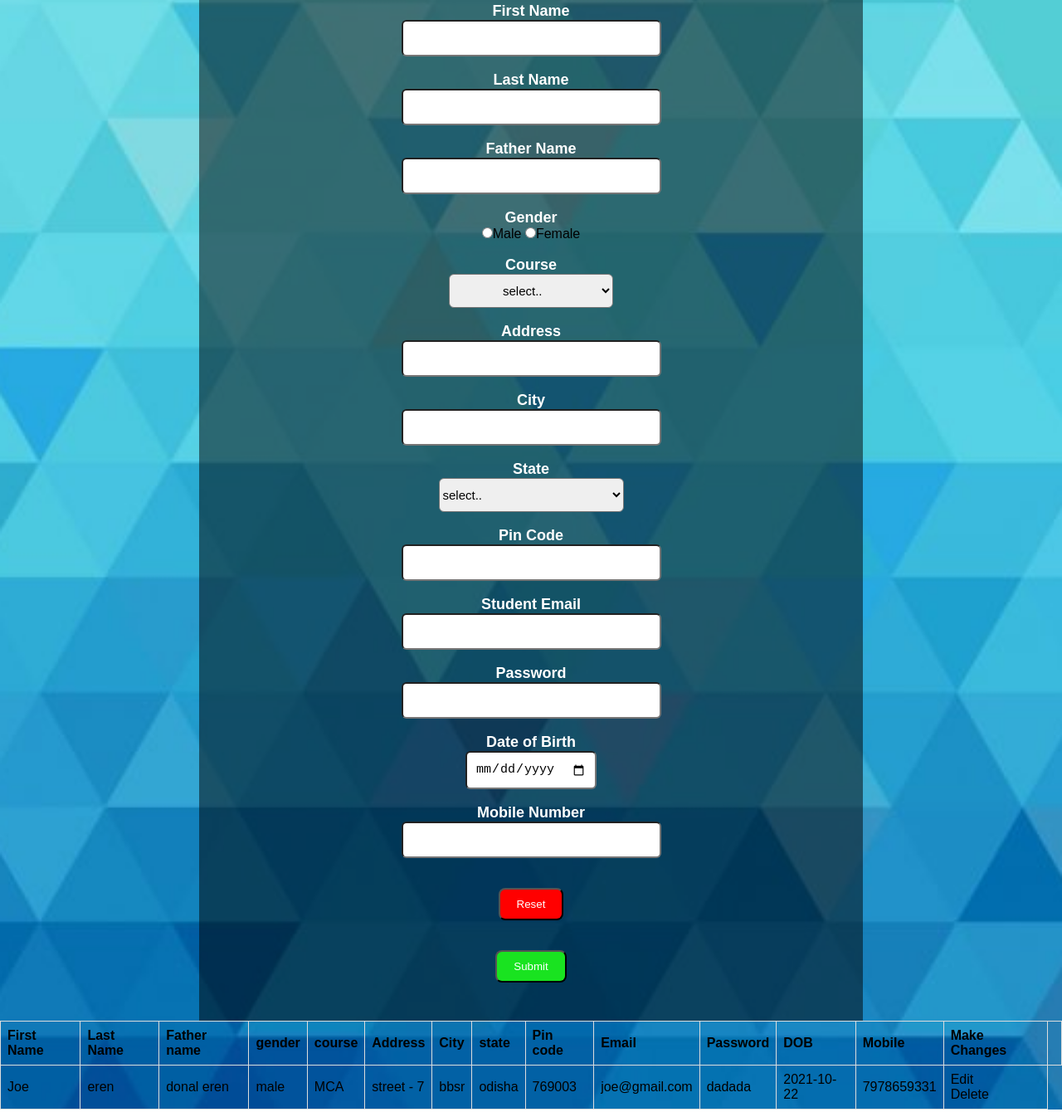
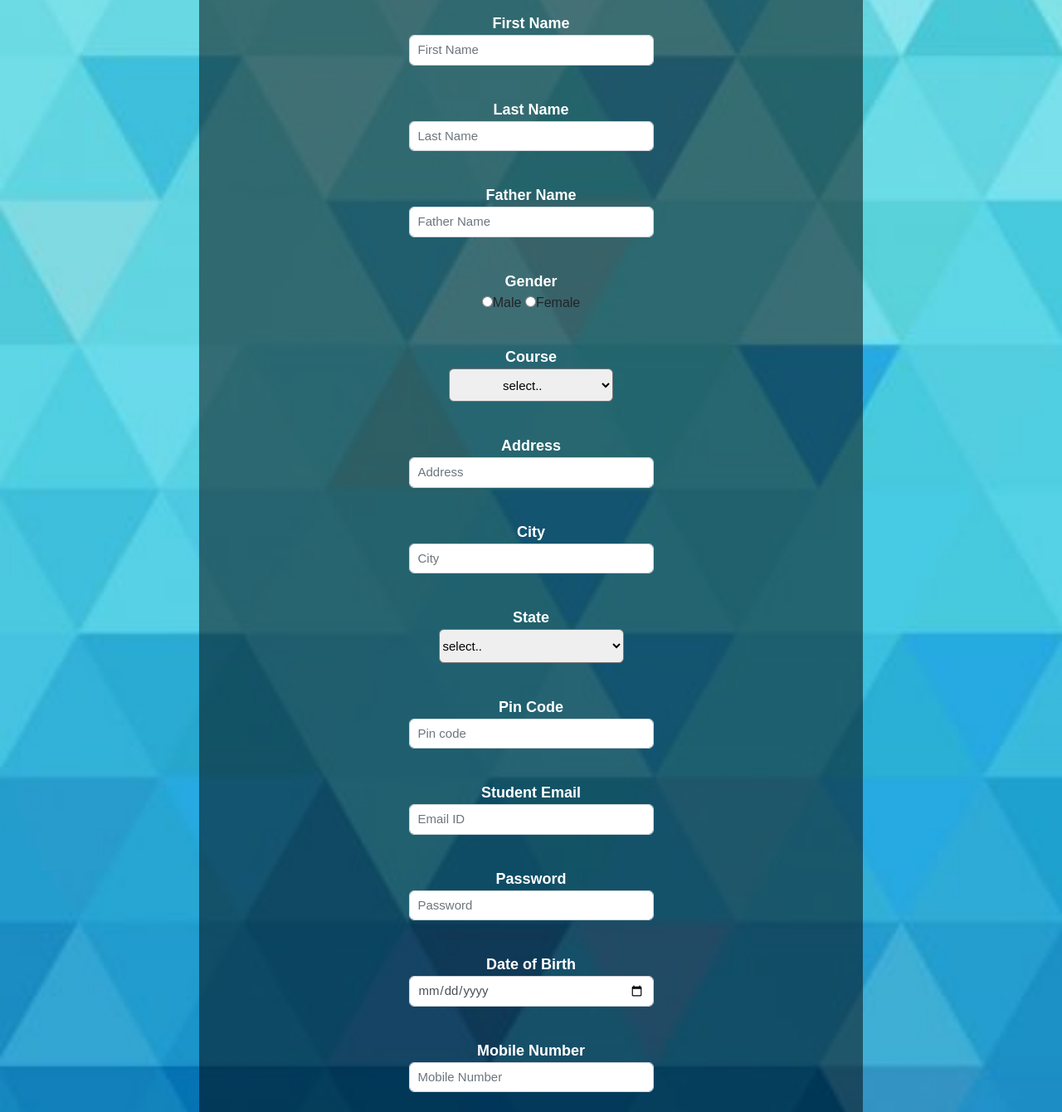
Before and after one commit to amandas1/student-registration-form, a plain HTML site: page html/index.html in a window 1280 px wide. Shown: the part 106-1446 px from the top of the page at 83% size. Drawn offline with nearby package versions, Linux system fonts and the light colour scheme.

Commit message:
use bootstrap in the form and table

```diff
--- a/css/style.css
+++ b/css/style.css
@@ -10,7 +10,7 @@
   body {
 	background-image: url(../image/bgimage.jpg);
 	background-position: center;
-	background-size: 1500px 1500px;
+	background-size: cover;
 	font-family: sans-serif;
 	margin-top: 40px;
 	overflow-x: hidden;
--- a/html/index.html
+++ b/html/index.html
@@ -4,9 +4,11 @@
     <meta charset="utf-8">
     <title>Student Registration</title>
     <script src="../js/jquery.js"></script>
+    <link rel="stylesheet" href="https://stackpath.bootstrapcdn.com/bootstrap/4.3.1/css/bootstrap.min.css" integrity="sha384-ggOyR0iXCbMQv3Xipma34MD+dH/1fQ784/j6cY/iJTQUOhcWr7x9JvoRxT2MZw1T" crossorigin="anonymous">
     <link href="../css/style.css" rel="stylesheet">
   </head>
   <body>
+    <div class="container">
     <div class="main">
       <form name="StudentSignupForm">
         <div align="center">
@@ -15,34 +17,42 @@
           </div>
           <br>
           <ul>
+            <div class="form-group col-sm-5">
             <li class="labels">First Name</li>
-            <li><input class="textinput fetchForm" type=text name=firstname onblur="validatename()" id="firstname" size="30"></li>
+            <li><input class="form-control textinput fetchForm" type=text name=firstname onblur="validatename()" id="firstname" placeholder="First Name" size="30"></li>
+            </div>
           </ul>
           <br>
           <ul>
+            <div class="form-group col-sm-5">
             <li class="labels" >
               Last Name
             </li>
-            <li><input class="textinput fetchForm" type=text name=lastname onblur="validatelastname()" id="lastname" size="30"></li>
+            <li><input class="form-control textinput fetchForm" type=text name=lastname onblur="validatelastname()" id="lastname" placeholder="Last Name" size="30"></li>
+            </div>
           </ul>
           <br>
           <ul>
+            <div class="form-group col-sm-5">
             <li class="labels">Father Name</li>
-            <li><input class="textinput fetchForm" type="text" name="fathername" onblur="validatefathername()" id="fathername"
+            <li><input class="form-control textinput fetchForm" type="text" name="fathername" onblur="validatefathername()" placeholder="Father Name" id="fathername"
               size="30"></li>
+            </div>
           </ul>
           <br>
           <ul>
             <li class="labels">Gender</li>
             <li><input type="radio" class="fetchForm" name="gender" id="male" value="male" size="10">Male
-              <input type="radio" class="fetchForm" name="gender" id="female" value="Female" size="10">Female
+                <input type="radio" class="fetchForm" name="gender" id="female" value="Female" size="10">Female
             </li>
+
           </ul>
           <br>
           <ul>
+            <div class="form-group col-sm-5">
             <li class="labels">Course</li>
             <li>
-              <select class="textinput fetchForm" style="padding:10px 60px;" id="course" onblur="validatecourse()" name="course">
+              <select class="form-control-lg textinput fetchForm" style="padding:10px 60px;" id="course" onblur="validatecourse()" name="course">
                 <option value="-1" selected>select..</option>
                 <option value="B.Tech">B.TECH</option>
                 <option value="MCA">MCA</option>
@@ -50,23 +60,29 @@
                 <option value="BCA">BCA</option>
               </select>
             </li>
+           </div>
           </ul>
           <br>
           <ul>
+            <div class="form-group col-sm-5">
             <li class="labels">Address</li>
-            <li><input class="textinput fetchForm" type="text" onblur="validateaddress()" name="address"
+            <li><input class="form-control textinput fetchForm" type="text" onblur="validateaddress()" placeholder="Address" name="address"
               id="address" size="30"></li>
+            </div>
           </ul>
           <br>
           <ul>
+            <div class="form-group col-sm-5">
             <li class="labels">City</li>
-            <li><input class="textinput fetchForm" type="text" name="city" onblur="validatecity()" id="city"size="30"></li>
+            <li><input class="form-control textinput fetchForm" type="text" name="city" onblur="validatecity()" id="city" placeholder="City"size="30"></li>
+            </div>
           </ul>
           <br>
           <ul>
+            <div class="form-group col-sm-5">
             <li class="labels">State</li>
             <li>
-              <select class="textinput fetchForm" style="padding:10px 0px;" Name="state" onblur="validatestate()" id="state">
+              <select class="form-control-lg textinput fetchForm" style="padding:10px 0px;" Name="state" onblur="validatestate()" id="state">
                 <option value="-1" selected>select..</option>
                 <option value="Andhra Pradesh">Andhra Pradesh</option>
                 <option value="Andaman and Nicobar Islands">Andaman and Nicobar Islands</option>
@@ -106,46 +122,58 @@
                 <option value="West Bengal">West Bengal</option>
               </select>
             </li>
+          </div>
           </ul>
           <br>
           <ul>
+            <div class="form-group col-sm-5">
             <li class="labels">Pin Code</li>
-            <li><input class="textinput fetchForm" type="text" name="pincode" onblur="validatepincode()" id="pincode" size="30"></li>
+            <li><input class="form-control textinput fetchForm" type="text" name="pincode" onblur="validatepincode()" id="pincode" placeholder="Pin code" size="30"></li>
+            </div>
           </ul>
           <br>
           <ul>
+            <div class="form-group col-sm-5">
             <li class="labels">Student Email</li>
-            <li><input class="textinput fetchForm" type="text" name="emailid" id="emailid" onblur="validateemail()" size="30"></li>
+            <li><input class="form-control textinput fetchForm" type="text" name="emailid" id="emailid" onblur="validateemail()" placeholder="Email ID" size="30"></li>
+            </div>
           </ul>
           <br>
           <ul>
+            <div class="form-group col-sm-5">
             <li class="labels">Password</li>
-            <li><input class="textinput fetchForm" type="text" name="password" id="password" onblur="validatepassword()" size="30"></li>
+            <li><input class="form-control textinput fetchForm" type="text" name="password" id="password" onblur="validatepassword()" placeholder="Password" size="30"></li>
+            </div>
           </ul>
           <br>
           <ul>
+            <div class="form-group col-sm-5">
             <li class="labels">Date of Birth</li>
-            <li><input class="textinput fetchForm" type="date" name="dob" id="dob" onblur="validatedob()" size="30"></li>
+            <li><input class="form-control textinput fetchForm" type="date" name="dob" id="dob" onblur="validatedob()" size="30"></li>
+            </div>
           </ul>
           <br>
           <ul>
+            <div class="form-group col-sm-5">
             <li class="labels">Mobile Number</li>
-            <li><input class="textinput fetchForm" type="text" name="mobile_no"  id="mobile_no" onblur="validatemobileNumber()" size="30"></li>
+            <li><input class="form-control textinput fetchForm" type="text" name="mobile_no"  id="mobile_no" onblur="validatemobileNumber()" placeholder="Mobile Number" size="30"></li>
+            </div>
           </ul>
           <br>
           <ul>
             <br>
-            <li><input type="reset" style="background-color: red;padding:10px 20px; border-radius:8px; color:white;"></li>
+            <li><input type="reset" class="btn btn-danger btn-lg"></li>
             <br><br>
-            <li><button style="background-color:#19e320;padding:10px 20px; border-radius:8px; color:white;" class="submit" onclick="addDatatoTable()">Submit</button></li>
+            <li><button  class="btn btn-success btn-lg submit" onclick="addDatatoTable()">Submit</button></li>
           </ul>
           <br><br>
         </div>
       </form>
     </div>
+  </div>
 
-      <table class="tableData" id="studentData">
-        <thead>
+      <table class="table tableData" id="studentData">
+        <thead class="thead-dark">
           <tr>
             <th class="column tablehead firstname">First Name</th>
             <th class="column tablehead lastname">Last Name</th>
@@ -168,6 +196,10 @@
         </tbody>
       </table>
 
+
     <script type="text/javascript" src="../js/script.js"></script>
+    <script src="https://code.jquery.com/jquery-3.3.1.slim.min.js" integrity="sha384-q8i/X+965DzO0rT7abK41JStQIAqVgRVzpbzo5smXKp4YfRvH+8abtTE1Pi6jizo" crossorigin="anonymous"></script>
+    <script src="https://cdnjs.cloudflare.com/ajax/libs/popper.js/1.14.7/umd/popper.min.js" integrity="sha384-UO2eT0CpHqdSJQ6hJty5KVphtPhzWj9WO1clHTMGa3JDZwrnQq4sF86dIHNDz0W1" crossorigin="anonymous"></script>
+    <script src="https://stackpath.bootstrapcdn.com/bootstrap/4.3.1/js/bootstrap.min.js" integrity="sha384-JjSmVgyd0p3pXB1rRibZUAYoIIy6OrQ6VrjIEaFf/nJGzIxFDsf4x0xIM+B07jRM" crossorigin="anonymous"></script>
   </body>
 </html>
```
